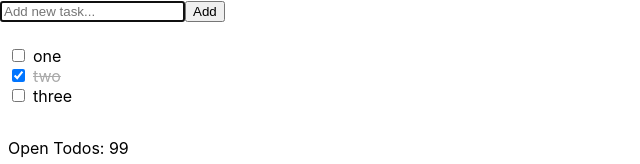
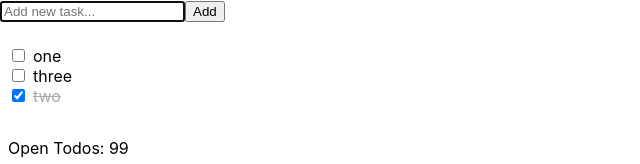
Before and after one commit to christianblos/demo-todo-app, a React (Create React App) app: page / in a window 1280 px wide. Shown: the top 164 px of the page, without its empty margins (0-640 px from the left). Built offline with nearby package versions, Linux system fonts and the light colour scheme; the HTML template or start-up script is replaced by a standard one.

Commit message:
sort todos

```diff
--- a/src/components/TodoList/TodoList.tsx
+++ b/src/components/TodoList/TodoList.tsx
@@ -13,9 +13,11 @@ export function TodoList(props: Props) {
         return <div className={styles.list + ' ' + styles.empty}>(Empty)</div>;
     }
 
+    const todos = [...props.todos].sort(sortTodos);
+
     return (
         <div className={styles.list}>
-            {props.todos.map(((todo) => {
+            {todos.map(((todo) => {
                 return (
                     <TodoEntry
                         key={todo.id}
@@ -29,3 +31,10 @@ export function TodoList(props: Props) {
         </div>
     );
 }
+
+function sortTodos(a: Todo, b: Todo) {
+    if (a.done == b.done) {
+        return 0;
+    }
+    return a.done ? 1 : -1;
+}
```
